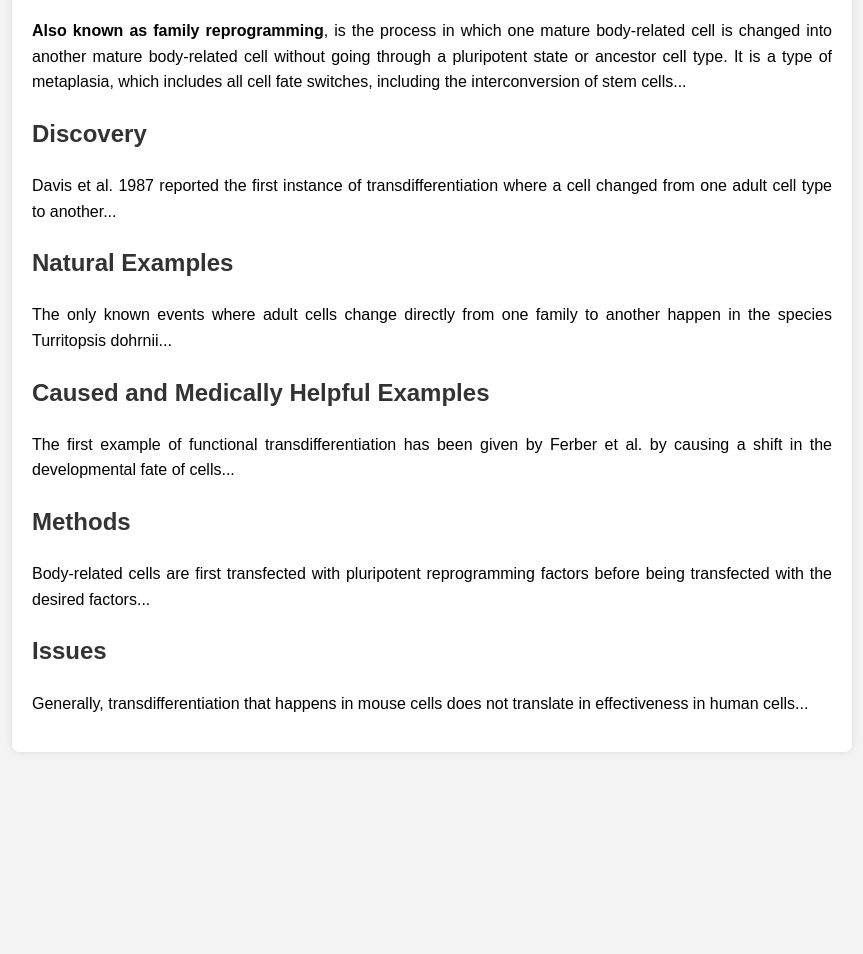
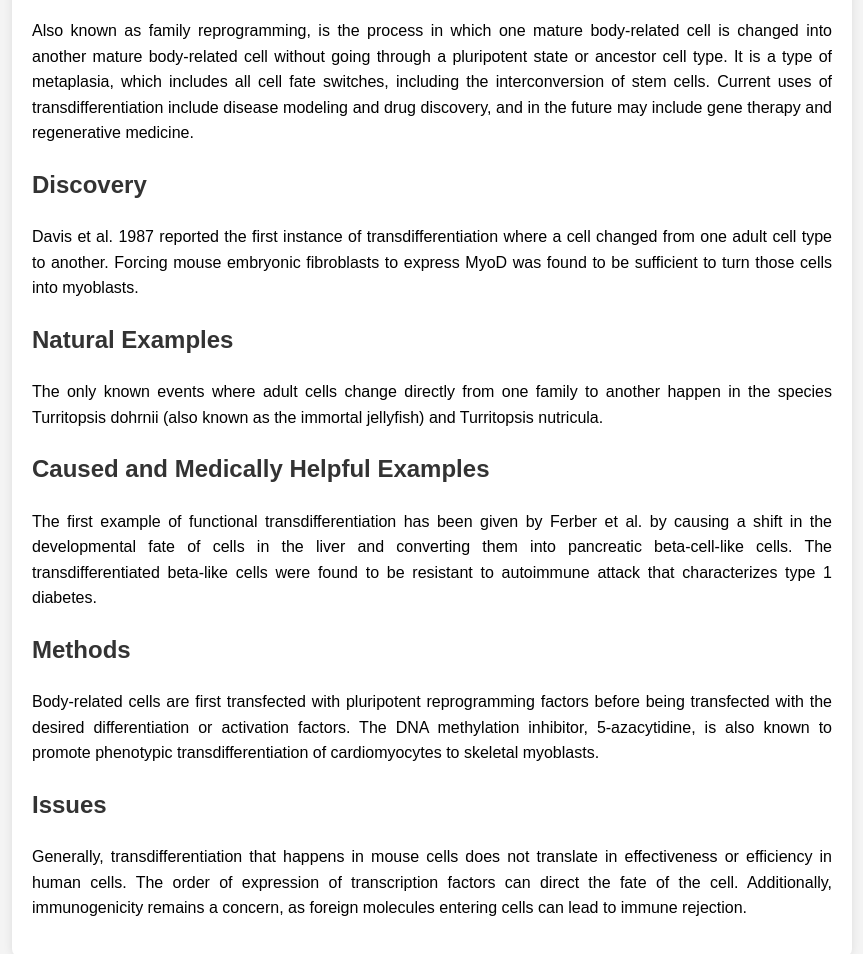
Before and after one commit to ULTIepic/scienceproject, a plain HTML site: page index.html in a window 1280 px wide. Shown: the part 136-1090 px from the top of the page, without its empty margins (208-1071 px from the left). Before the commit the page ends 928 px from the top, so only its background shows below. Drawn offline with Linux system fonts and the light colour scheme.

Commit message:
Update index.html

```diff
--- a/index.html
+++ b/index.html
@@ -30,22 +30,22 @@
 <body>
     <div class="container">
         <h1>Transdifferentiation</h1>
-        <p><strong>Also known as family reprogramming</strong>, is the process in which one mature body-related cell is changed into another mature body-related cell without going through a pluripotent state or ancestor cell type. It is a type of metaplasia, which includes all cell fate switches, including the interconversion of stem cells...</p>
+        <p>Also known as family reprogramming, is the process in which one mature body-related cell is changed into another mature body-related cell without going through a pluripotent state or ancestor cell type. It is a type of metaplasia, which includes all cell fate switches, including the interconversion of stem cells. Current uses of transdifferentiation include disease modeling and drug discovery, and in the future may include gene therapy and regenerative medicine.</p>
 
         <h2>Discovery</h2>
-        <p>Davis et al. 1987 reported the first instance of transdifferentiation where a cell changed from one adult cell type to another...</p>
+        <p>Davis et al. 1987 reported the first instance of transdifferentiation where a cell changed from one adult cell type to another. Forcing mouse embryonic fibroblasts to express MyoD was found to be sufficient to turn those cells into myoblasts.</p>
 
         <h2>Natural Examples</h2>
-        <p>The only known events where adult cells change directly from one family to another happen in the species Turritopsis dohrnii...</p>
+        <p>The only known events where adult cells change directly from one family to another happen in the species Turritopsis dohrnii (also known as the immortal jellyfish) and Turritopsis nutricula.</p>
 
         <h2>Caused and Medically Helpful Examples</h2>
-        <p>The first example of functional transdifferentiation has been given by Ferber et al. by causing a shift in the developmental fate of cells...</p>
+        <p>The first example of functional transdifferentiation has been given by Ferber et al. by causing a shift in the developmental fate of cells in the liver and converting them into pancreatic beta-cell-like cells. The transdifferentiated beta-like cells were found to be resistant to autoimmune attack that characterizes type 1 diabetes.</p>
 
         <h2>Methods</h2>
-        <p>Body-related cells are first transfected with pluripotent reprogramming factors before being transfected with the desired factors...</p>
+        <p>Body-related cells are first transfected with pluripotent reprogramming factors before being transfected with the desired differentiation or activation factors. The DNA methylation inhibitor, 5-azacytidine, is also known to promote phenotypic transdifferentiation of cardiomyocytes to skeletal myoblasts.</p>
 
         <h2>Issues</h2>
-        <p>Generally, transdifferentiation that happens in mouse cells does not translate in effectiveness in human cells...</p>
+        <p>Generally, transdifferentiation that happens in mouse cells does not translate in effectiveness or efficiency in human cells. The order of expression of transcription factors can direct the fate of the cell. Additionally, immunogenicity remains a concern, as foreign molecules entering cells can lead to immune rejection.</p>
     </div>
 </body>
 </html>
```
